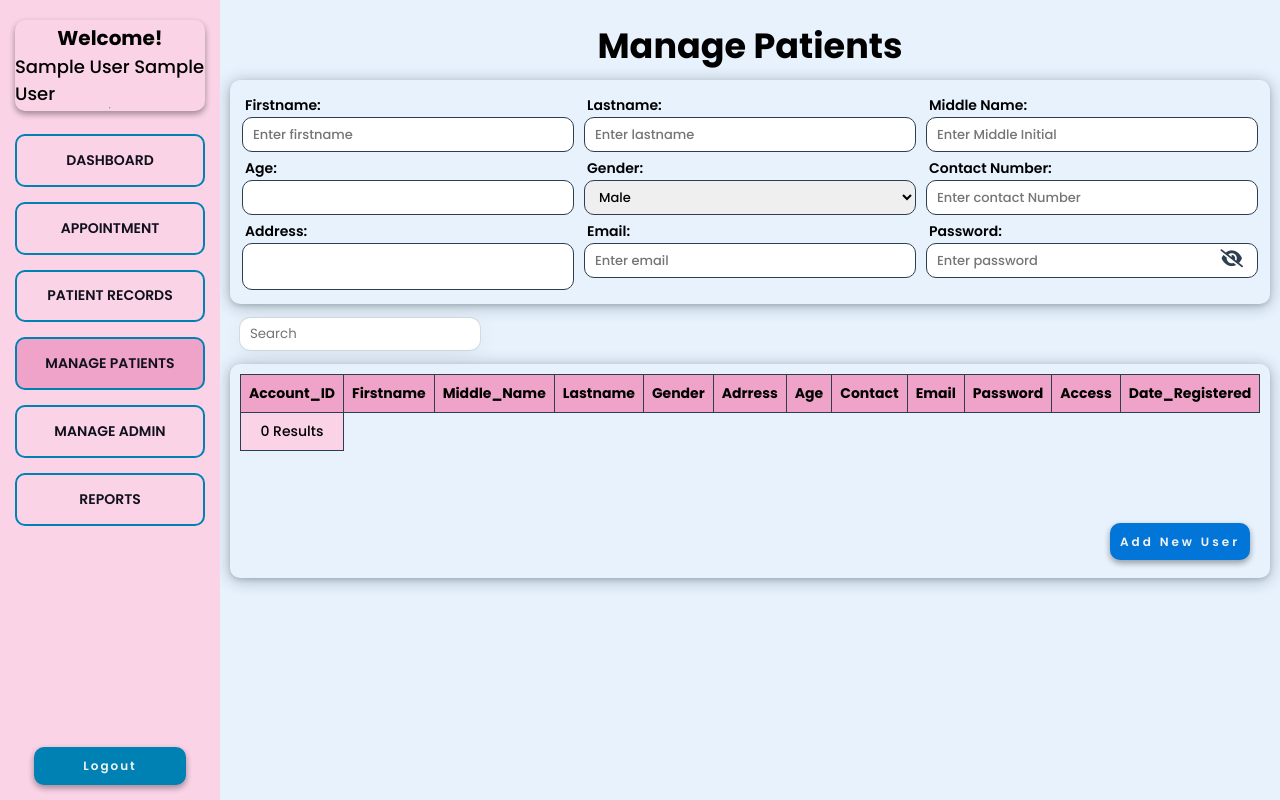
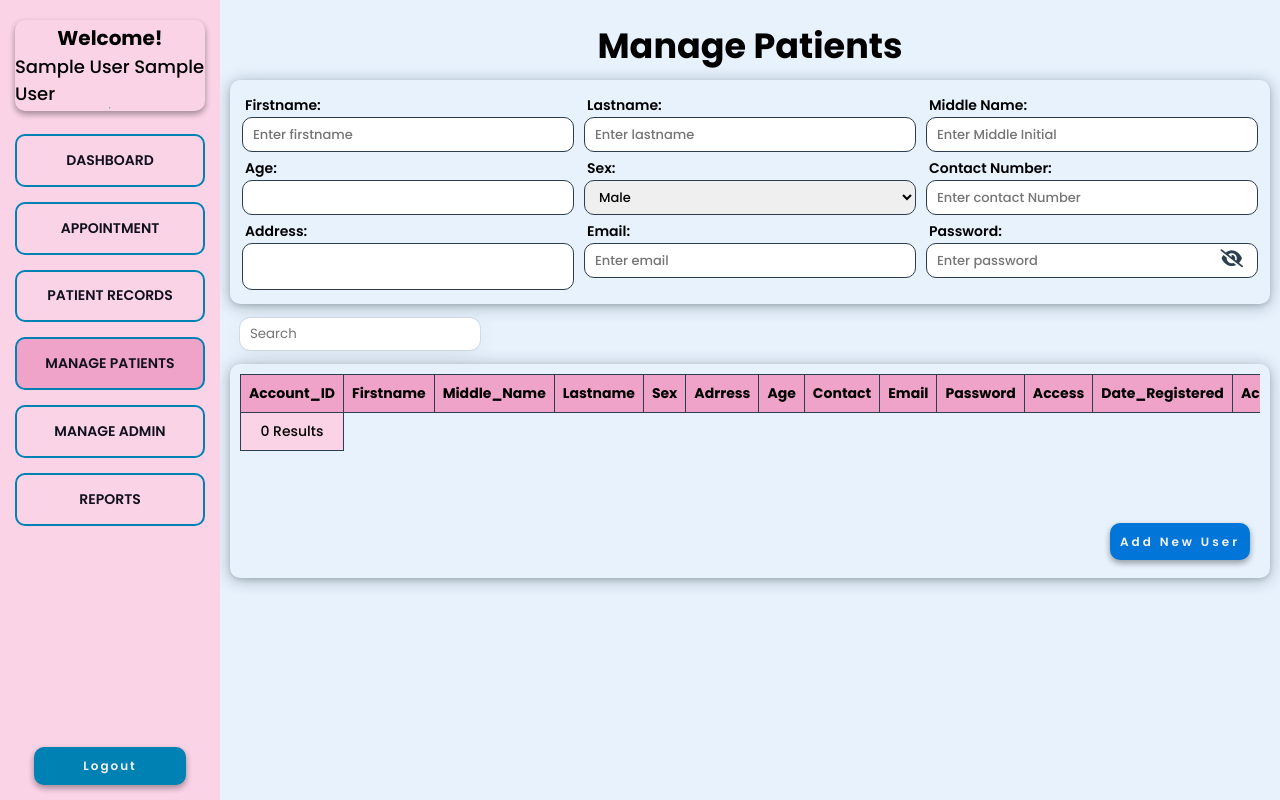
Before and after one commit to cedricrivera/cedricriveraa.github.io, a PHP site: page /ABTC-FINAL/Admin/manage-user.php in a window 1280 px wide. Run offline with PHP 8.4, Linux system fonts and the light colour scheme; the visitor is signed in with stand-in values (Sample User, id 1); data that the repository does not hold is empty; some libraries are stand-ins or nearby versions.

Commit message:
Update manage-user.php

```diff
--- a/Admin/manage-user.php
+++ b/Admin/manage-user.php
@@ -65,7 +65,7 @@
                             </div>
 
                             <div>
-                                <label for="gender">Gender:</label>
+                                <label for="gender">Sex:</label>
                                 <select name="gender" id="gender">
                                     <option value="Male">Male</option>
                                     <option value="Female">Female</option>
@@ -120,7 +120,7 @@
                                     <th>Firstname</th>
                                     <th>Middle_Name</th>
                                     <th>Lastname</th>
-                                    <th>Gender</th>
+                                    <th>Sex</th>
                                     <th>Adrress</th>
                                     <th>Age</th>
                                     <th>Contact</th>
```
